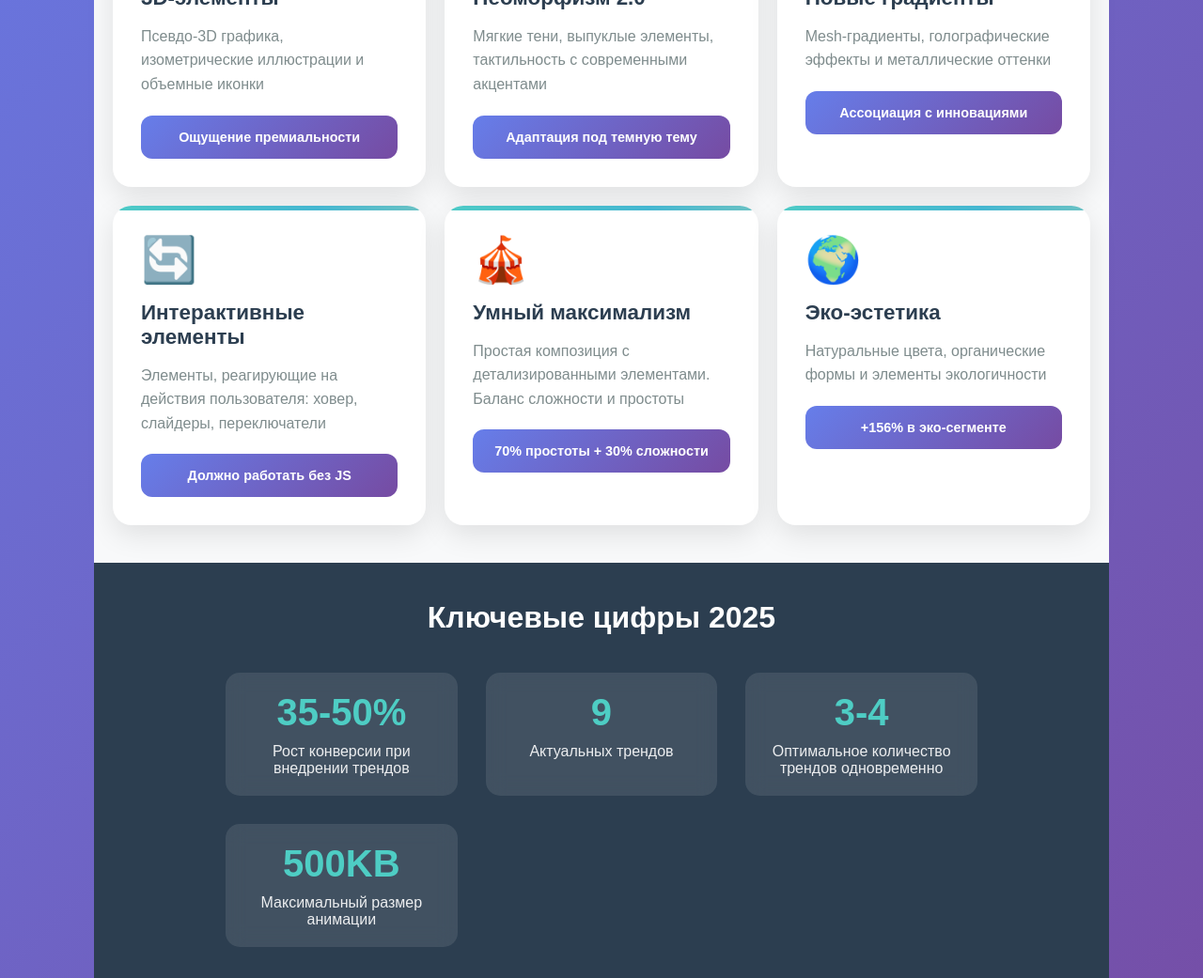
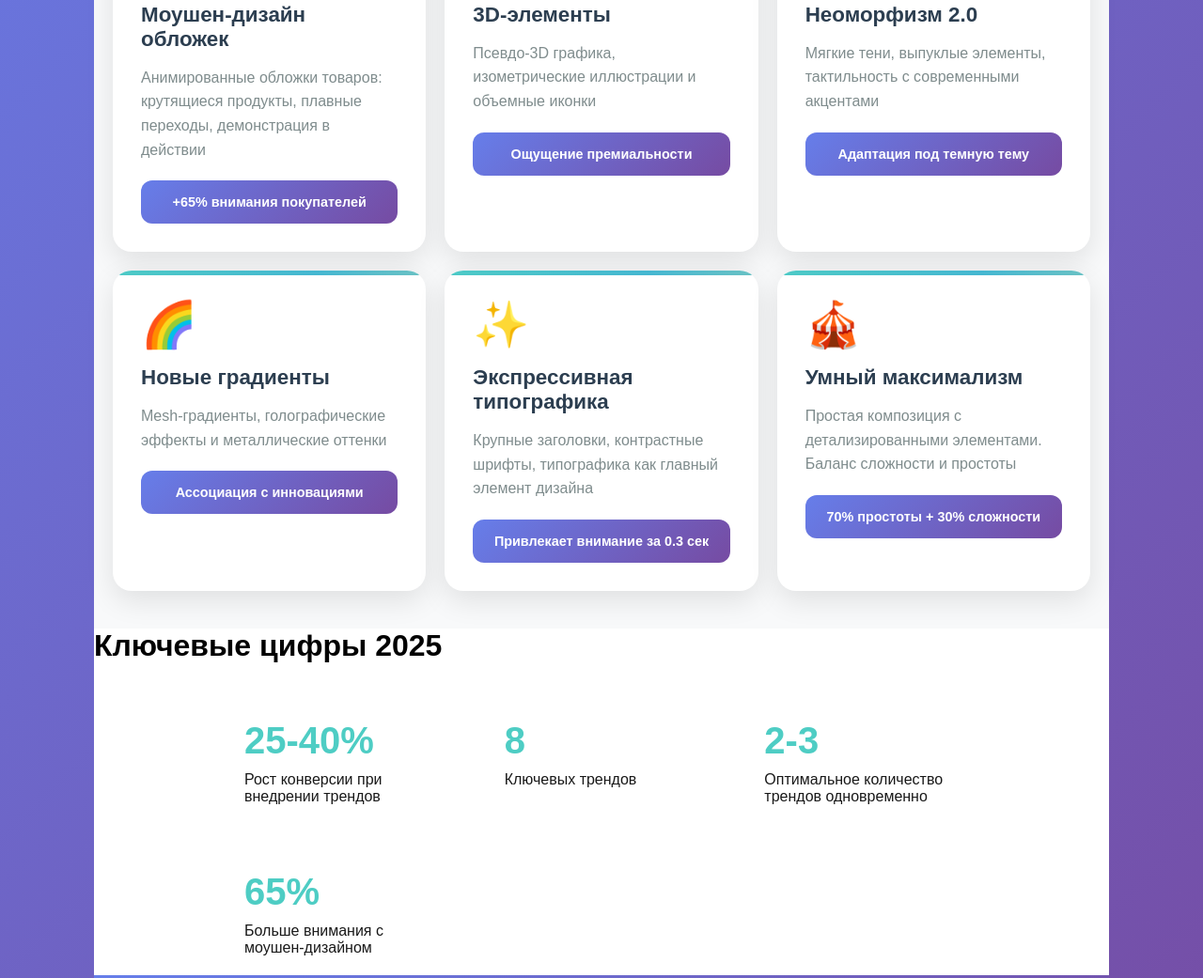
Before and after one commit to MaksuhaD/newtrends2025, a plain HTML site: page index.html in a window 1280 px wide. Shown: the part 650-1691 px from the top of the page at 94% size. Drawn offline with Linux system fonts and the light colour scheme.

Commit message:
index.html

```diff
--- a/index.html
+++ b/index.html
@@ -1,3 +1,4 @@
+Максим, [20.09.2025 16:26]
 <!DOCTYPE html>
 <html lang="ru">
 <head>
@@ -131,13 +132,13 @@
         .minimalism { background: linear-gradient(135deg, #f093fb 0%, #f5576c 100%); }
         .animation { background: linear-gradient(135deg, #43e97b 0%, #38f9d7 100%); }
         .three-d { background: linear-gradient(135deg, #fa709a 0%, #fee140 100%); }
-        .neomorphism { background: linear-gradient(135deg, #a8edea 0%, #fed6e3 100%); }.data-viz { background: linear-gradient(135deg, #ff9a9e 0%, #fecfef 100%); }
+        .neomorphism { background: linear-gradient(135deg, #a8edea 0%, #fed6e3 100%); }
+        .data-viz { background: linear-gradient(135deg, #ff9a9e 0%, #fecfef 100%); }
         .gradients { background: linear-gradient(135deg, #fad0c4 0%, #ffd1ff 100%); }
-        .interactive { background: linear-gradient(135deg, #ff8a80 0%, #ea80fc 100%); }
-        .maximalism { background: linear-gradient(135deg, #ffb347 0%, #ffcc33 100%); }
-        .eco { background: linear-gradient(135deg, #56ab2f 0%, #a8e6cf 100%); }
+        .typography { background: linear-gradient(135deg, #667eea 0%, #764ba2 100%); }
 
-        /* Статистика */
+Максим, [20.09.2025 16:26]
+/* Статистика */
         .stats-section {
             background: #2c3e50;
             color: white;
@@ -266,7 +267,9 @@
                 <h3 class="trend-title">Гипер-минимализм</h3>
                 <p class="trend-description">Чистый дизайн с максимум 2-3 цветами и большим количеством белого пространства</p>
                 <div class="trend-stats">+23% конверсия</div>
-            </div><!-- Тренд 2: Дата-визуализация -->
+            </div>
+
+            <!-- Тренд 2: Дата-визуализация -->
             <div class="trend-card">
                 <div class="trend-icon">📊</div>
                 <h3 class="trend-title">Дата-сторителлинг</h3>
@@ -274,12 +277,13 @@
                 <div class="trend-stats">+40% времени просмотра</div>
             </div>
 
-            <!-- Тренд 3: Анимации -->
+Максим, [20.09.2025 16:26]
+<!-- Тренд 3: Моушен-дизайн -->
             <div class="trend-card">
                 <div class="trend-icon">🎬</div>
-                <h3 class="trend-title">Микро-анимации</h3>
-                <p class="trend-description">Тонкие анимированные элементы, которые привлекают внимание, но не отвлекают</p>
-                <div class="trend-stats">Размер до 500KB</div>
+                <h3 class="trend-title">Моушен-дизайн обложек</h3>
+                <p class="trend-description">Анимированные обложки товаров: крутящиеся продукты, плавные переходы, демонстрация в действии</p>
+                <div class="trend-stats">+65% внимания покупателей</div>
             </div>
 
             <!-- Тренд 4: 3D -->
@@ -306,12 +310,12 @@
                 <div class="trend-stats">Ассоциация с инновациями</div>
             </div>
 
-            <!-- Тренд 7: Интерактивность -->
+            <!-- Тренд 7: Типографика как акцент -->
             <div class="trend-card">
-                <div class="trend-icon">🔄</div>
-                <h3 class="trend-title">Интерактивные элементы</h3>
-                <p class="trend-description">Элементы, реагирующие на действия пользователя: ховер, слайдеры, переключатели</p>
-                <div class="trend-stats">Должно работать без JS</div>
+                <div class="trend-icon">✨</div>
+                <h3 class="trend-title">Экспрессивная типографика</h3>
+                <p class="trend-description">Крупные заголовки, контрастные шрифты, типографика как главный элемент дизайна</p>
+                <div class="trend-stats">Привлекает внимание за 0.3 сек</div>
             </div>
 
             <!-- Тренд 8: Умный максимализм -->
@@ -322,13 +326,6 @@
                 <div class="trend-stats">70% простоты + 30% сложности</div>
             </div>
 
-            <!-- Тренд 9: Эко-дизайн -->
-            <div class="trend-card">
-                <div class="trend-icon">🌍</div>
-                <h3 class="trend-title">Эко-эстетика</h3>
-                <p class="trend-description">Натуральные цвета, органические формы и элементы экологичности</p>
-                <div class="trend-stats">+156% в эко-сегменте</div>
-            </div>
         </div>
 
         <!-- Статистика -->
@@ -336,19 +333,20 @@
             <h2 style="margin-bottom: 40px; font-size: 2em;">Ключевые цифры 2025</h2>
             <div class="stats-grid">
                 <div class="stat-item">
-                    <span class="stat-number">35-50%</span>
+                    <span class="stat-number">25-40%</span>
                     <div class="stat-label">Рост конверсии при внедрении трендов</div>
                 </div>
                 <div class="stat-item">
-                    <span class="stat-number">9</span>
-                    <div class="stat-label">Актуальных трендов</div>
+                    <span class="stat-number">8</span>
+                    <div class="stat-label">Ключевых трендов</div>
                 </div>
-                <div class="stat-item"><span class="stat-number">3-4</span>
+                <div class="stat-item">
+                    <span class="stat-number">2-3</span>
                     <div class="stat-label">Оптимальное количество трендов одновременно</div>
                 </div>
                 <div class="stat-item">
-                    <span class="stat-number">500KB</span>
-                    <div class="stat-label">Максимальный размер анимации</div>
+                    <span class="stat-number">65%</span>
+                    <div class="stat-label">Больше внимания с моушен-дизайном</div>
                 </div>
             </div>
         </div>
@@ -361,7 +359,8 @@
         </div>
     </div>
 
-    <script>
+Максим, [20.09.2025 16:26]
+<script>
         // Добавляем интерактивность
         document.querySelectorAll('.trend-card').forEach(card => {
             card.addEventListener('mouseenter', () => {
```
